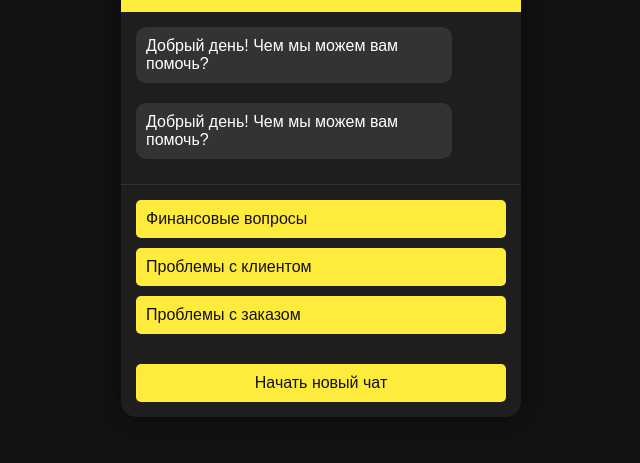
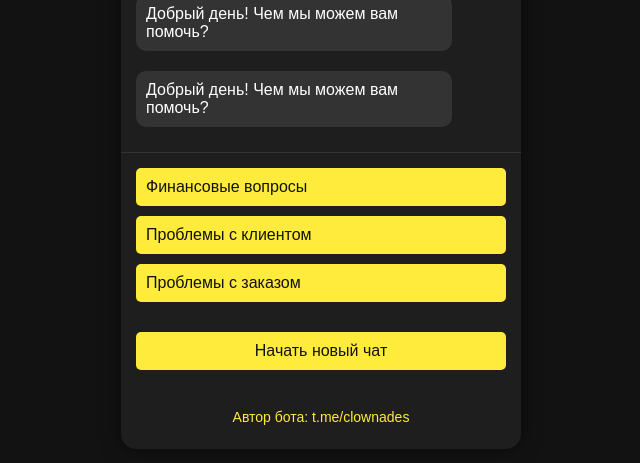
Before and after one commit to maksymkharko/Glovo-Support-, a plain HTML site: page index.html in a window 1280 px wide. Shown: the part 225-688 px from the top of the page, without its empty margins (319-959 px from the left). Drawn offline with Linux system fonts and the light colour scheme.

Commit message:
Update index.html

```diff
--- a/index.html
+++ b/index.html
@@ -19,6 +19,9 @@
             <!-- Опции будут вставлены с помощью JavaScript -->
         </div>
         <button class="new-chat-button" id="new-chat-button">Начать новый чат</button>
+        <div class="author">
+            <p>Автор бота: <a href="https://t.me/clownades" target="_blank">t.me/clownades</a></p>
+        </div>
     </div>
     <script src="script.js"></script>
 </body>
```
